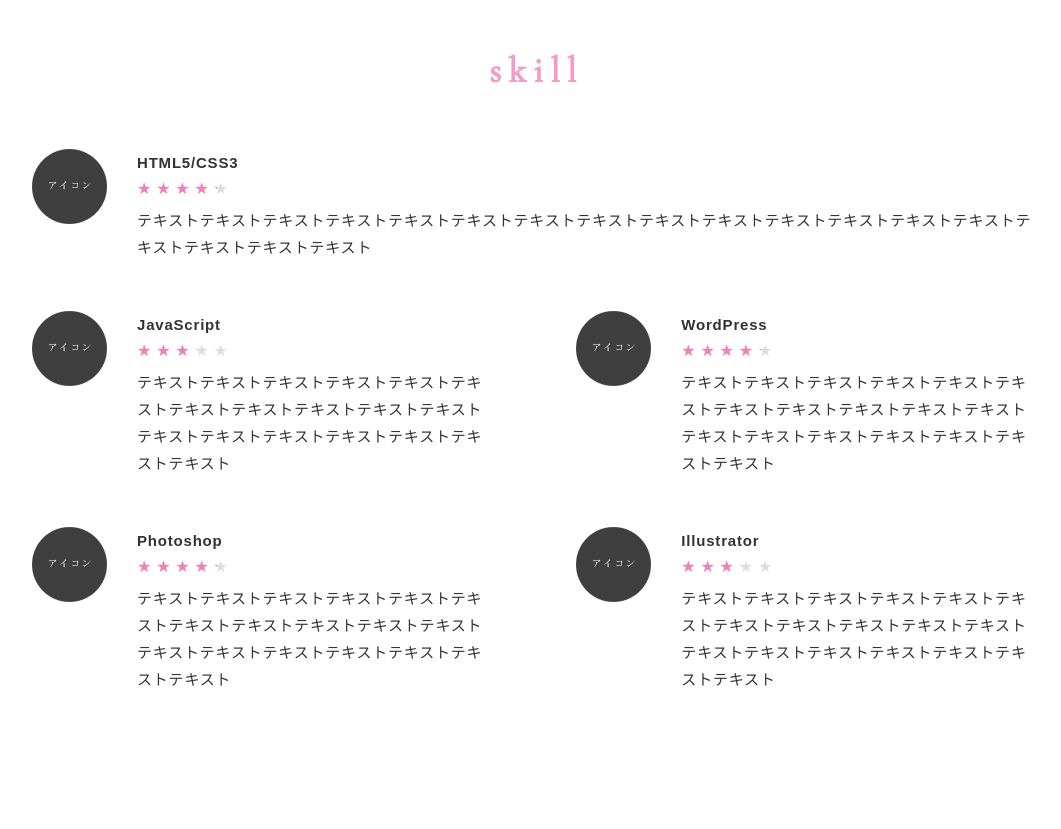
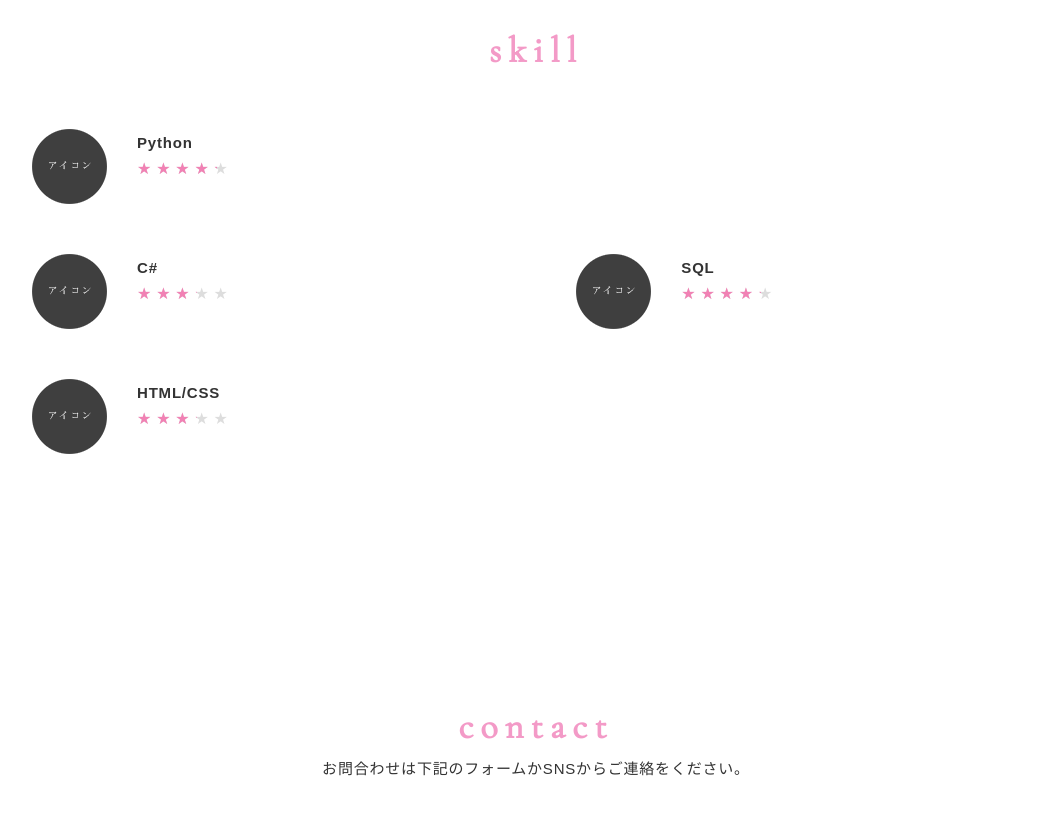
Before and after one commit to kfae9817/kfae9817.github.io, a plain HTML site: page index.html in a window 1280 px wide. Shown: the part 2640-3469 px from the top of the page, without its empty margins (104-1165 px from the left). Drawn offline with nearby package versions, Linux system fonts and the light colour scheme.

Commit message:
HTML修正

```diff
--- a/index.html
+++ b/index.html
@@ -9,7 +9,7 @@
   <meta property='og:description' content='バックエンドエンジニア コジマサユリのポートフォリオです。'>
   <meta property="og:image" content="img/ogp.png">
   <meta name="description" content="バックエンドエンジニア　コジマサユリのポートフォリオです。" />
-  <title>Webデザイナーヤマダハナコ ポートフォリオ</title>
+  <title>Sayuri Kojima's PORTFOLIO</title>
   <link href="https://fonts.googleapis.com/css?family=Cormorant+Garamond&display=swap" rel="stylesheet">
   <link href="https://fonts.googleapis.com/css?family=Amatic+SC&display=swap" rel="stylesheet">
   <link href="css/reset.css" media="all" rel="stylesheet" type="text/css" />
@@ -154,7 +154,8 @@
             </div>
             <div class="two-column-desc">
               <p class="text">
-                テキストテキストテキストテキストテキストテキストテキストテキストテキストテキストテキストテキストテキストテキストテキストテキストテキストテキストテキストテキストテキストテキストテキストテキストテキストテキストテキストテキストテキストテキストテキストテキストテキストテキスト<br><br>テキストテキストテキストテキストテキストテキストテキストテキストテキストテキストテキスト<br><br>テキストテキストテキストテキストテキストテキストテキストテキストテキストテキストテキストテキストテキストテキストテキストテキストテキストテキスト
+                PythonやC#を用いた開発が得意ですが、今後はフロントサイドにも挑戦していきたいと考えています。<br>
+                フルスタックのWebアプリケーションエンジニアを目指し、HTML/CSSやPHPも手勉強中です。
               </p>
             </div>
           </div>
@@ -174,11 +175,11 @@
                 <img src="img/skill/icon_skill.png" alt="">
               </div>
               <div class="skill-desc">
-                <h3 class="skill-desc-title">HTML5/CSS3</h3>
+                <h3 class="skill-desc-title">Python</h3>
                 <div class="rating">
                   <p class="rate rate4"></p>
                 </div>
-                <p class="text">テキストテキストテキストテキストテキストテキストテキストテキストテキストテキストテキストテキストテキストテキストテキストテキストテキストテキスト</p>
+                <p class="text"></p>
               </div>
             </div>
             <div class="card">
@@ -186,11 +187,11 @@
                 <img src="img/skill/icon_skill.png" alt="">
               </div>
               <div class="skill-desc">
-                <h3 class="skill-desc-title">JavaScript</h3>
+                <h3 class="skill-desc-title">C#</h3>
                 <div class="rating">
                   <p class="rate rate3"></p>
                 </div>
-                <p class="text">テキストテキストテキストテキストテキストテキストテキストテキストテキストテキストテキストテキストテキストテキストテキストテキストテキストテキスト</p>
+                <p class="text"></p>
               </div>
             </div>
             <div class="card">
@@ -198,11 +199,11 @@
                 <img src="img/skill/icon_skill.png" alt="">
               </div>
               <div class="skill-desc">
-                <h3 class="skill-desc-title">WordPress</h3>
+                <h3 class="skill-desc-title">SQL</h3>
                 <div class="rating">
                   <p class="rate rate4"></p>
                 </div>
-                <p class="text">テキストテキストテキストテキストテキストテキストテキストテキストテキストテキストテキストテキストテキストテキストテキストテキストテキストテキスト</p>
+                <p class="text"></p>
               </div>
             </div>
             <div class="card">
@@ -210,23 +211,11 @@
                 <img src="img/skill/icon_skill.png" alt="">
               </div>
               <div class="skill-desc">
-                <h3 class="skill-desc-title">Photoshop</h3>
-                <div class="rating">
-                  <p class="rate rate4"></p>
-                </div>
-                <p class="text">テキストテキストテキストテキストテキストテキストテキストテキストテキストテキストテキストテキストテキストテキストテキストテキストテキストテキスト</p>
-              </div>
-            </div>
-            <div class="card">
-              <div class="skill-icon">
-                <img src="img/skill/icon_skill.png" alt="">
-              </div>
-              <div class="skill-desc">
-                <h3 class="skill-desc-title">Illustrator</h3>
+                <h3 class="skill-desc-title">HTML/CSS</h3>
                 <div class="rating">
                   <p class="rate rate3"></p>
                 </div>
-                <p class="text">テキストテキストテキストテキストテキストテキストテキストテキストテキストテキストテキストテキストテキストテキストテキストテキストテキストテキスト</p>
+                <p class="text"></p>
               </div>
             </div>
           </div>
```
